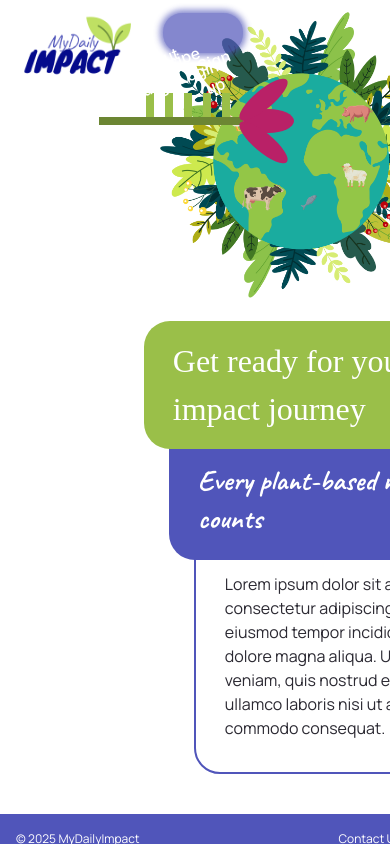
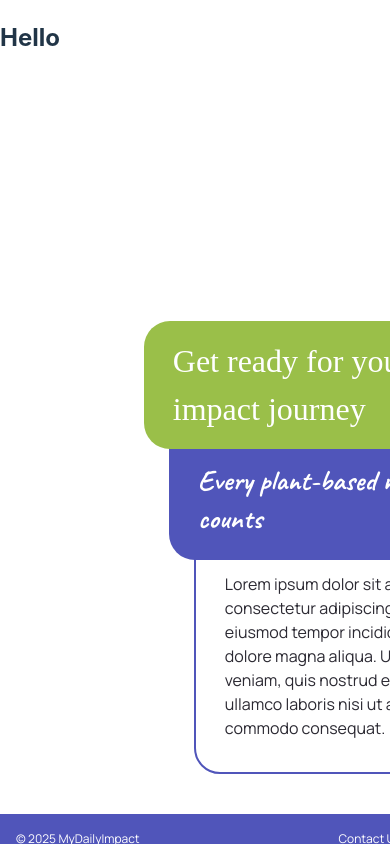
Before and after one commit to TechLabs-Remote-Bootcamp/WS24-MyDailyImpact, a React (Vite) app in the folder mdi-react/: page / in a window 390 px wide. Shown: the top 864 px of the page. Built offline with nearby package versions, Linux system fonts and the light colour scheme; a web font is replaced by a local one.

Commit message:
refactor: first steps for implementing mobile header

```diff
--- a/mdi-react/src/components/Header.jsx
+++ b/mdi-react/src/components/Header.jsx
@@ -4,7 +4,8 @@ import { Link } from "react-router-dom";
 
 export default function Header() {
   return (
-    <header className="outer-header-grid">
+    <>
+      <header id="header-desktop" className="flower-header-grid">
         <div className="logo">
           <img src={logo} />
         </div>
@@ -48,5 +49,9 @@ export default function Header() {
           <div className="b-3"></div>
         </div>
       </header>
+      <header id="header-mobile">
+        <h2>Hello</h2>
+      </header>
+    </>
   );
 }
--- a/mdi-react/src/components/Header.scss
+++ b/mdi-react/src/components/Header.scss
@@ -21,7 +21,7 @@ header {
   z-index: 1000;
 }
 
-.outer-header-grid {
+.flower-header-grid {
   display: grid;
   min-height: 0;
   margin-right: 1rem;
@@ -156,6 +156,10 @@ header {
   }
 }
 
+#header-mobile {
+  display: none;
+}
+
 @media only screen and (max-width: 1000px) {
   .logo {
     margin-right: -2rem;
@@ -181,3 +185,13 @@ header {
     }
   }
 }
+
+@media only screen and (max-width: 810px) {
+  #header-mobile {
+    display: block;
+  }
+
+  #header-desktop {
+    display: none;
+  }
+}
--- a/mdi-react/src/components/LC_bigImage.scss
+++ b/mdi-react/src/components/LC_bigImage.scss
@@ -8,3 +8,9 @@
     max-height: calc(100vh - 30rem);
   }
 }
+
+@media only screen and (max-width: 810px) {
+  #treeWorld {
+    visibility: hidden;
+  }
+}
```
Lines whose indentation alone changed are shown as unchanged.
